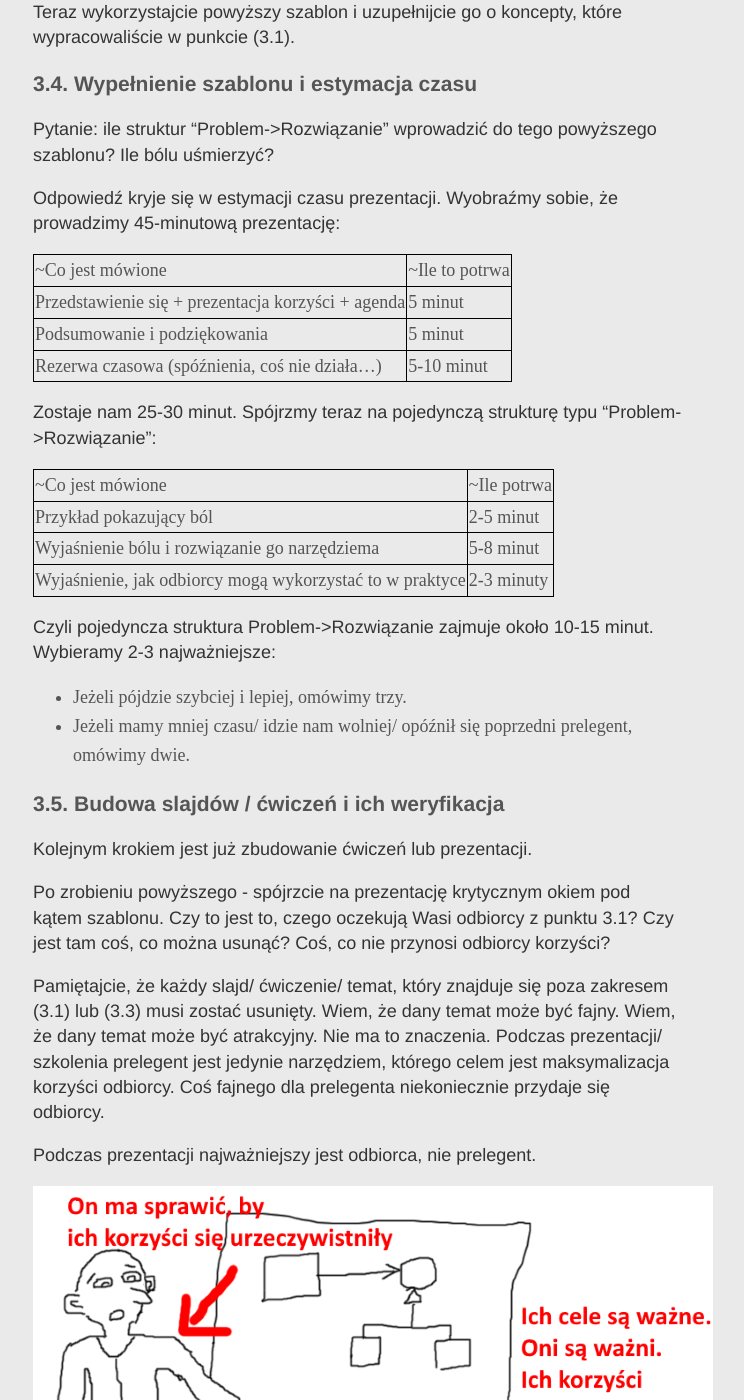
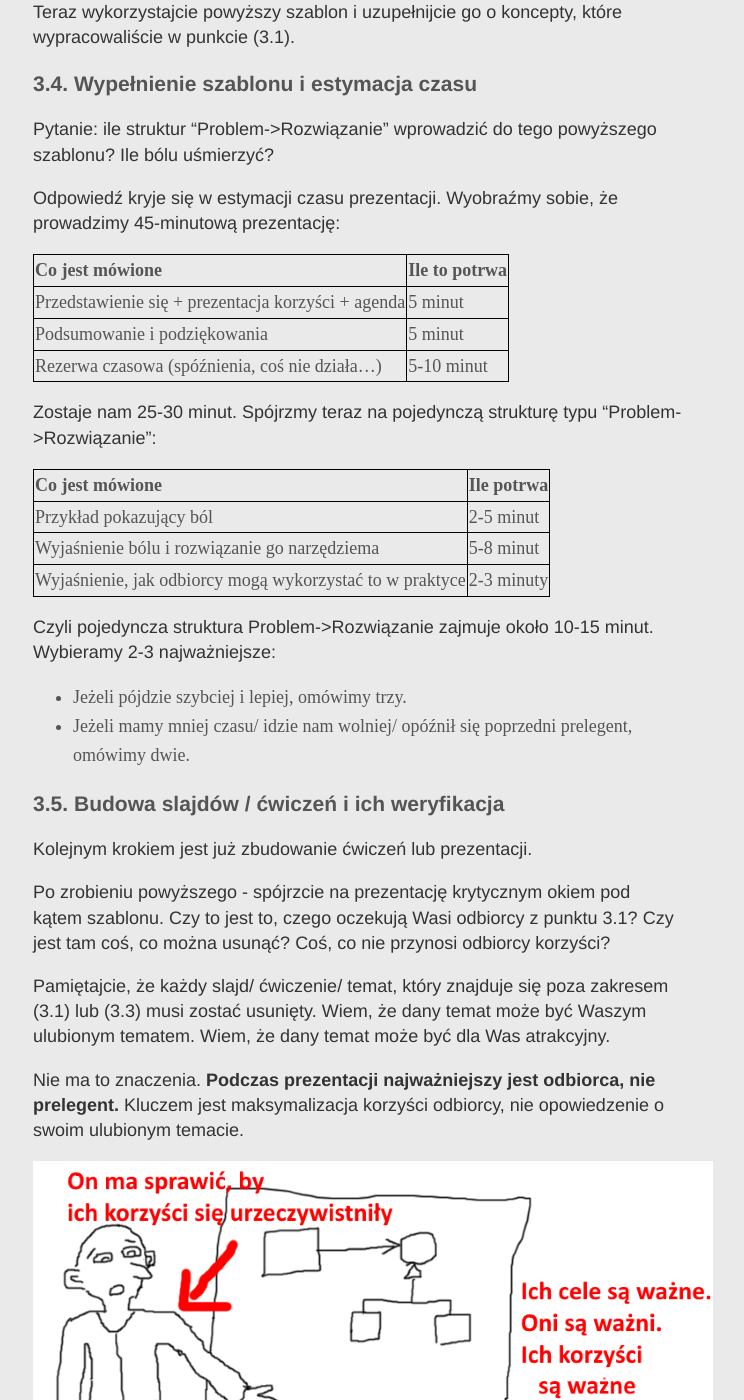
Before and after one commit to ljzolw/ljzolw.github.io, a Jekyll site: the page built from _posts/2017-11-04-jak-zaprojektowac-wystapienie.md, in a window 1280 px wide and 1400 px high, scrolled down 4793 px. Shown: the whole window, without its empty margins (282-1026 px from the left). Built offline with Jekyll 4.4.1, drawn with Linux system fonts in a browser that asks for light colours.

Commit message:
Fixed something else.

```diff
--- a/_posts/2017-11-04-jak-zaprojektowac-wystapienie.md
+++ b/_posts/2017-11-04-jak-zaprojektowac-wystapienie.md
@@ -131,14 +131,14 @@ Pytanie: ile struktur "Problem->Rozwiązanie" wprowadzić do tego powyższego sz
 
 Odpowiedź kryje się w estymacji czasu prezentacji. Wyobraźmy sobie, że prowadzimy 45-minutową prezentację:
 
-|~Co jest mówione|~Ile to potrwa|
+|**Co jest mówione**|**Ile to potrwa**|
 | Przedstawienie się + prezentacja korzyści + agenda|5 minut|
 | Podsumowanie i podziękowania|5 minut|
 | Rezerwa czasowa (spóźnienia, coś nie działa...)|5-10 minut|
 
 Zostaje nam 25-30 minut. Spójrzmy teraz na pojedynczą strukturę typu "Problem->Rozwiązanie":
 
-|~Co jest mówione|~Ile potrwa|
+|**Co jest mówione**|**Ile potrwa**|
 | Przykład pokazujący ból|2-5 minut|
 | Wyjaśnienie bólu i rozwiązanie go narzędziema|5-8 minut|
 | Wyjaśnienie, jak odbiorcy mogą wykorzystać to w praktyce|2-3 minuty|
@@ -154,9 +154,9 @@ Kolejnym krokiem jest już zbudowanie ćwiczeń lub prezentacji.
 
 Po zrobieniu powyższego - spójrzcie na prezentację krytycznym okiem pod kątem szablonu. Czy to jest to, czego oczekują Wasi odbiorcy z punktu 3.1? Czy jest tam coś, co można usunąć? Coś, co nie przynosi odbiorcy korzyści?
 
-Pamiętajcie, że każdy slajd/ ćwiczenie/ temat, który znajduje się poza zakresem (3.1) lub (3.3) musi zostać usunięty. Wiem, że dany temat może być fajny. Wiem, że dany temat może być atrakcyjny. Nie ma to znaczenia. Podczas prezentacji/ szkolenia prelegent jest jedynie narzędziem, którego celem jest maksymalizacja korzyści odbiorcy. Coś fajnego dla prelegenta niekoniecznie przydaje się odbiorcy.
+Pamiętajcie, że każdy slajd/ ćwiczenie/ temat, który znajduje się poza zakresem (3.1) lub (3.3) musi zostać usunięty. Wiem, że dany temat może być Waszym ulubionym tematem. Wiem, że dany temat może być dla Was atrakcyjny.
 
-Podczas prezentacji najważniejszy jest odbiorca, nie prelegent.
+Nie ma to znaczenia. **Podczas prezentacji najważniejszy jest odbiorca, nie prelegent.** Kluczem jest maksymalizacja korzyści odbiorcy, nie opowiedzenie o swoim ulubionym temacie.
 
 ![_Rysunek: Prelegent stoi przy tablicy. Jest opisany "on ma sprawić, by ICH korzyści się urzeczywistniły". Po drugiej stronie stoją dwie osoby. Są opisani "ich cele są ważne, ich korzyści są ważne. Oni są ważni."_](/img/171104/what_important.png)
 
```
